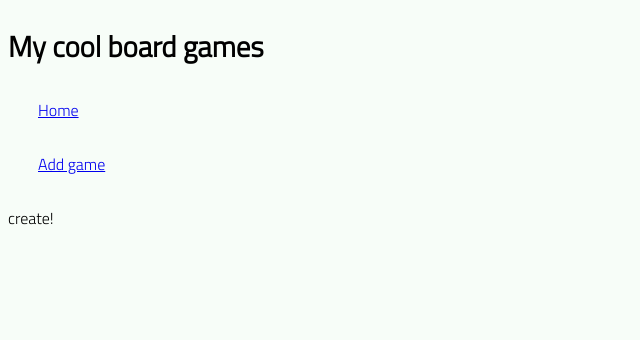
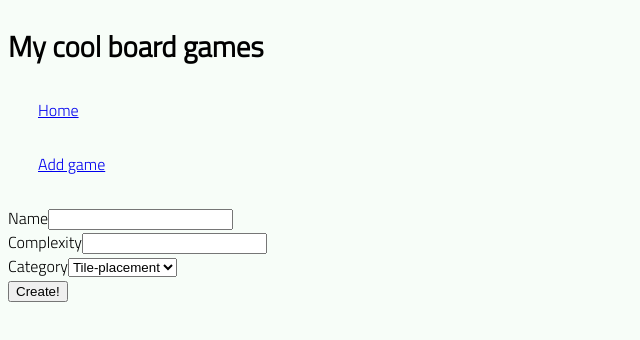
Before and after one commit to simpson-sean/foundations-react-sandbox, a React (Create React App) app: page /create in a window 1280 px wide. Shown: the top 340 px of the page, without its empty margins (0-640 px from the left). Built offline with nearby package versions, Linux system fonts and the light colour scheme.

Commit message:
add create page

```diff
--- a/src/App.css
+++ b/src/App.css
@@ -98,8 +98,15 @@ p {
 }
 
 .game {
+  background-color: black;
+  color: white;
+  font-size: 1.5rem;
   width: 200px;
   margin: 10px;
-  border-radius: 5px;
+  border-radius: 20px;
   border: solid 1px black;
 }
+
+label {
+  display: block;
+}
--- a/src/CreatePage.js
+++ b/src/CreatePage.js
@@ -1,10 +1,59 @@
 import React, { Component } from 'react'
+import { createGame } from './fetch-utils';
 
 export default class CreatePage extends Component {
+    state = {
+        name: '',
+        complexity: 0,
+        category_id: 1,
+    }
+
+    handleNameChange = e => {
+        this.setState({ name: e.target.value });
+    }
+
+    handleCategoryChange = e => {
+        this.setState({ category_id: e.target.value });
+    }
+
+    handleComplexityChange = e => {
+        this.setState({ complexity: e.target.value });
+    }
+
+    handleSubmit = async e => {
+        e.preventDefault();
+
+        await createGame({
+            name: this.state.name,
+            complexity: this.state.complexity,
+            category_id: this.state.category_id
+        });
+
+        this.props.history.push('/')
+    }
+
     render() {
         return (
             <div>
-                create!
+                <form onSubmit={this.handleSubmit}>
+                    <label>
+                        Name
+                        <input onChange={this.handleNameChange} />
+                    </label>
+                    <label>
+                        Complexity
+                        <input type='number' onChange={this.handleComplexityChange} />
+                    </label>
+                    <label>
+                        Category
+                        <select onChange={this.handleCategoryChange}>
+                            <option value="1">Tile-placement</option>
+                            <option value="2">Sandbox</option>
+                            <option value="3">Card</option>
+                        </select>
+                    </label>
+                    <button>Create!</button>
+                </form>
             </div>
         )
     }
```
